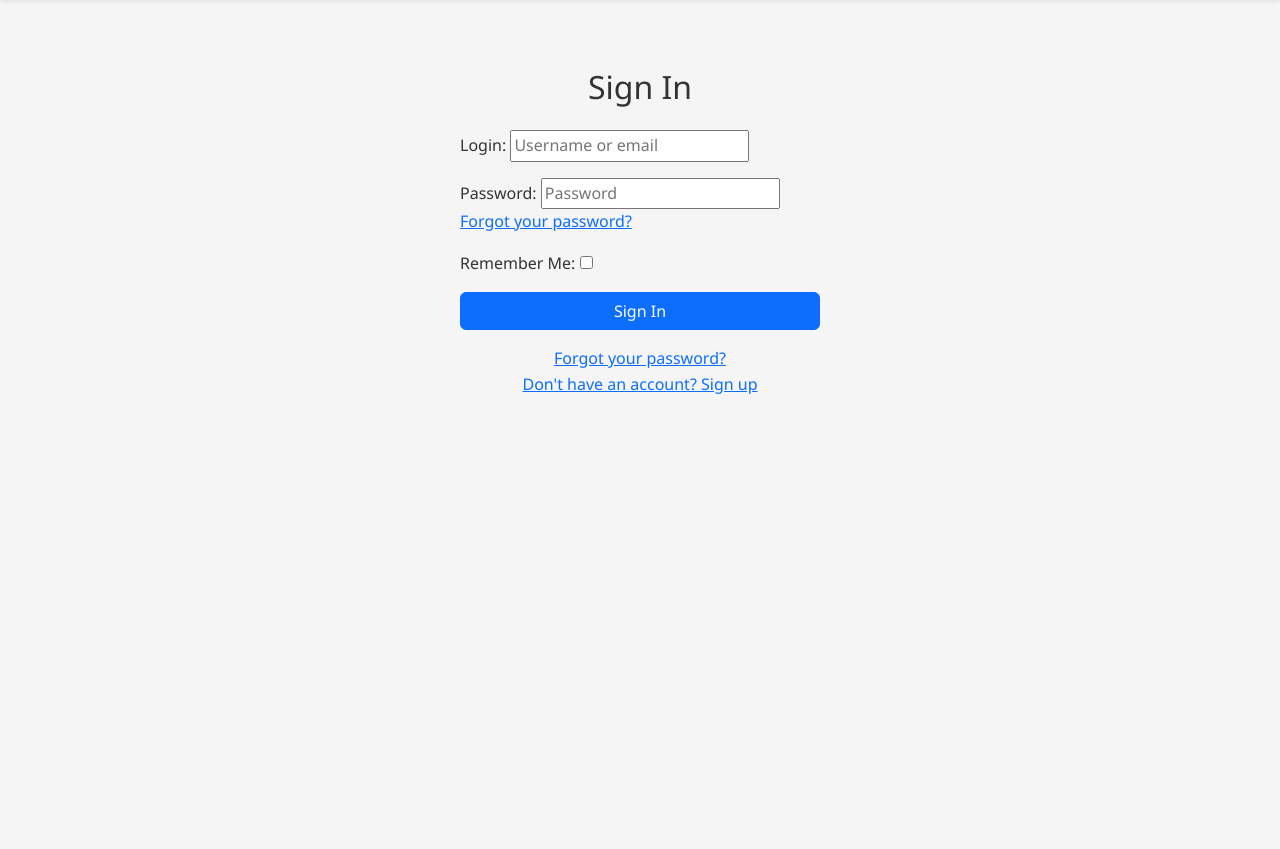
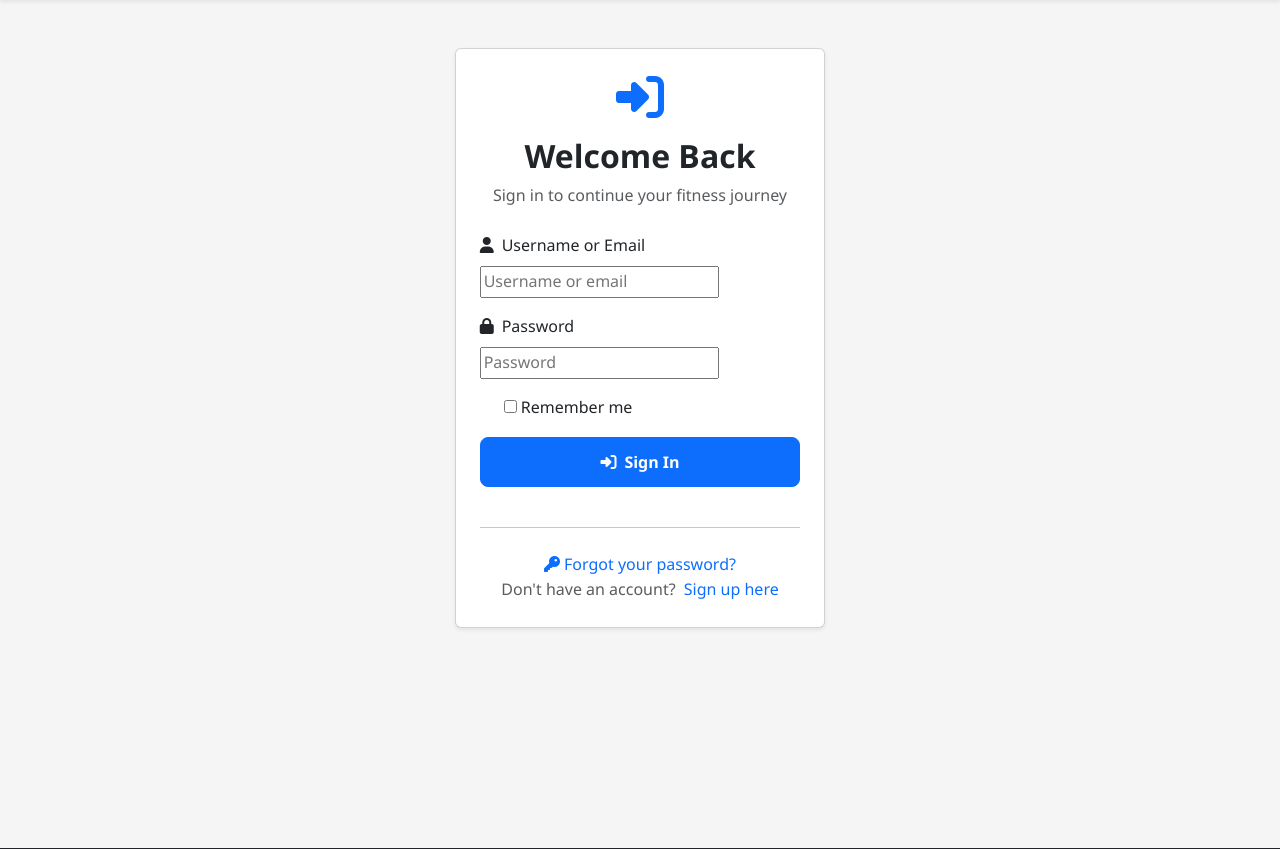
Before and after one commit to nvanderwalt/ecommerce-site, a Django app: page /accounts/login/ in a window 1280 px wide. Shown: the part 130-979 px from the top of the page. Run offline with Django 5.2, Linux system fonts and the light colour scheme.

Commit message:
Enhance login page with modern card design and better UX

```diff
--- a/templates/account/login.html
+++ b/templates/account/login.html
@@ -1,20 +1,96 @@
 {% extends "base.html" %}
 {% load static %}
 
-{% block title %}Sign In{% endblock %}
+{% block title %}Sign In - FitFusion{% endblock %}
 
 {% block content %}
-<div class="container mt-5" style="max-width: 400px;">
-    <h2 class="mb-4 text-center">Sign In</h2>
-    <form method="post" action="{% url 'account_login' %}">
-        {% csrf_token %}
-        {{ form.as_p }}
-        <button type="submit" class="btn btn-primary w-100">Sign In</button>
-    </form>
-    <div class="mt-3 text-center">
-        <a href="{% url 'account_reset_password' %}">Forgot your password?</a>
-        <br>
-        <a href="{% url 'account_signup' %}">Don't have an account? Sign up</a>
+<div class="container py-5">
+    <div class="row justify-content-center">
+        <div class="col-md-6 col-lg-4">
+            <div class="card shadow-sm">
+                <div class="card-body p-4">
+                    <div class="text-center mb-4">
+                        <i class="fas fa-sign-in-alt fa-3x text-primary mb-3"></i>
+                        <h2 class="fw-bold">Welcome Back</h2>
+                        <p class="text-muted">Sign in to continue your fitness journey</p>
+                    </div>
+
+                    <form method="post" action="{% url 'account_login' %}">
+                        {% csrf_token %}
+
+                        {% if form.errors %}
+                            <div class="alert alert-danger">
+                                <i class="fas fa-exclamation-triangle me-2"></i>
+                                Please correct the errors below.
+                            </div>
+                        {% endif %}
+
+                        <div class="mb-3">
+                            <label for="{{ form.login.id_for_label }}" class="form-label">
+                                <i class="fas fa-user me-2"></i>Username or Email
+                            </label>
+                            {{ form.login }}
+                            {% if form.login.errors %}
+                                <div class="text-danger small">{{ form.login.errors.0 }}</div>
+                            {% endif %}
+                        </div>
+
+                        <div class="mb-3">
+                            <label for="{{ form.password.id_for_label }}" class="form-label">
+                                <i class="fas fa-lock me-2"></i>Password
+                            </label>
+                            {{ form.password }}
+                            {% if form.password.errors %}
+                                <div class="text-danger small">{{ form.password.errors.0 }}</div>
+                            {% endif %}
+                        </div>
+
+                        <div class="mb-3 form-check">
+                            {{ form.remember }}
+                            <label class="form-check-label" for="{{ form.remember.id_for_label }}">
+                                Remember me
+                            </label>
+                        </div>
+
+                        <button type="submit" class="btn btn-primary w-100 mb-3">
+                            <i class="fas fa-sign-in-alt me-2"></i>Sign In
+                        </button>
+                    </form>
+
+                    <hr class="my-4">
+
+                    <div class="text-center">
+                        <a href="{% url 'account_reset_password' %}" class="text-decoration-none">
+                            <i class="fas fa-key me-1"></i>Forgot your password?
+                        </a>
+                        <br>
+                        <span class="text-muted">Don't have an account?</span>
+                        <a href="{% url 'account_signup' %}" class="text-decoration-none ms-1">
+                            Sign up here
+                        </a>
+                    </div>
+                </div>
+            </div>
+        </div>
     </div>
 </div>
+
+<style>
+.form-control {
+    border-radius: 0.5rem;
+    border: 1px solid #dee2e6;
+    padding: 0.75rem 1rem;
+}
+
+.form-control:focus {
+    border-color: #0d6efd;
+    box-shadow: 0 0 0 0.2rem rgba(13, 110, 253, 0.25);
+}
+
+.btn-primary {
+    border-radius: 0.5rem;
+    padding: 0.75rem 1.5rem;
+    font-weight: 600;
+}
+</style>
 {% endblock %}
```
